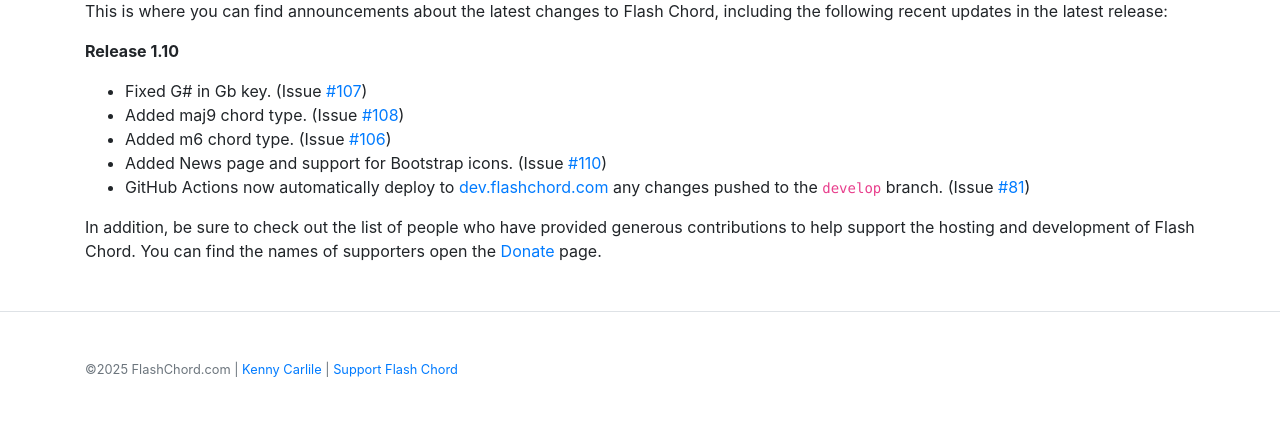
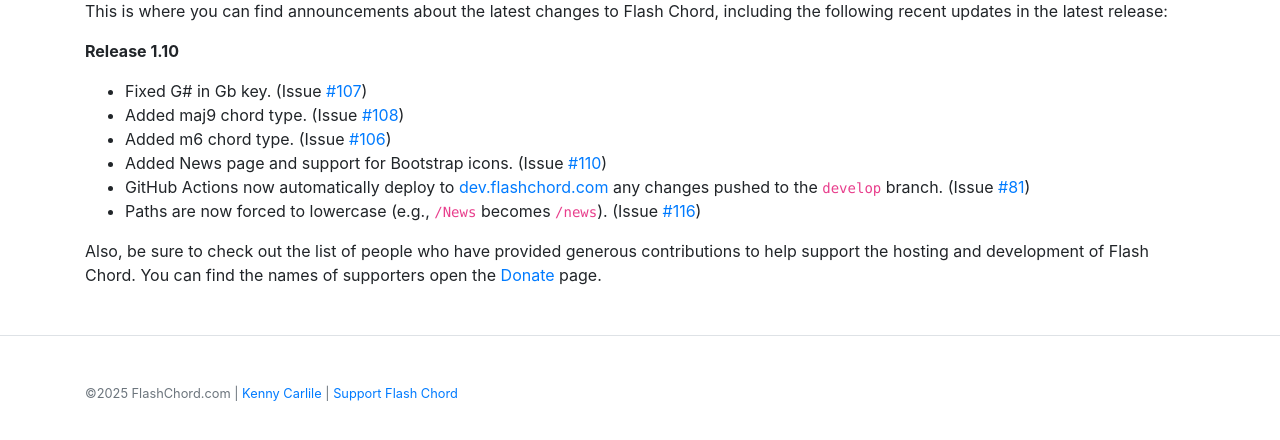
Before and after one commit to KCarlile/flashchord, a PHP site: page /news in a window 1280 px wide. Shown: the part 227-667 px from the top of the page. Run offline with PHP 8.4, Linux system fonts and the light colour scheme; some libraries are stand-ins or nearby versions.

Commit message:
Forcing paths to lowercase

```diff
--- a/news.php
+++ b/news.php
@@ -38,10 +38,12 @@
                             <li>GitHub Actions now automatically deploy to
                                 <a href="http://dev.flashchord.com/">dev.flashchord.com</a> any changes pushed to the
                                 <code>develop</code> branch. (Issue <a href="https://github.com/KCarlile/flashchord/issues/81">#81</a>)</li>
+                            <li>Paths are now forced to lowercase (e.g., <code>/News</code> becomes <code>/news</code>).
+                                (Issue <a href="https://github.com/KCarlile/flashchord/issues/116">#116</a>)</li>
                         </ul>
                     </p>
-                    <p>In addition, be sure to check out the list of people who have provided generous contributions to
-                        help support the hosting and development of Flash Chord. You can find the names of supporters open
+                    <p>Also, be sure to check out the list of people who have provided generous contributions to help
+                        support the hosting and development of Flash Chord. You can find the names of supporters open
                         the <a href="/donate">Donate</a> page.</p>
                 </div>
             </div>
```
Also changed, not shown: .htaccess, CHANGELOG.md.
